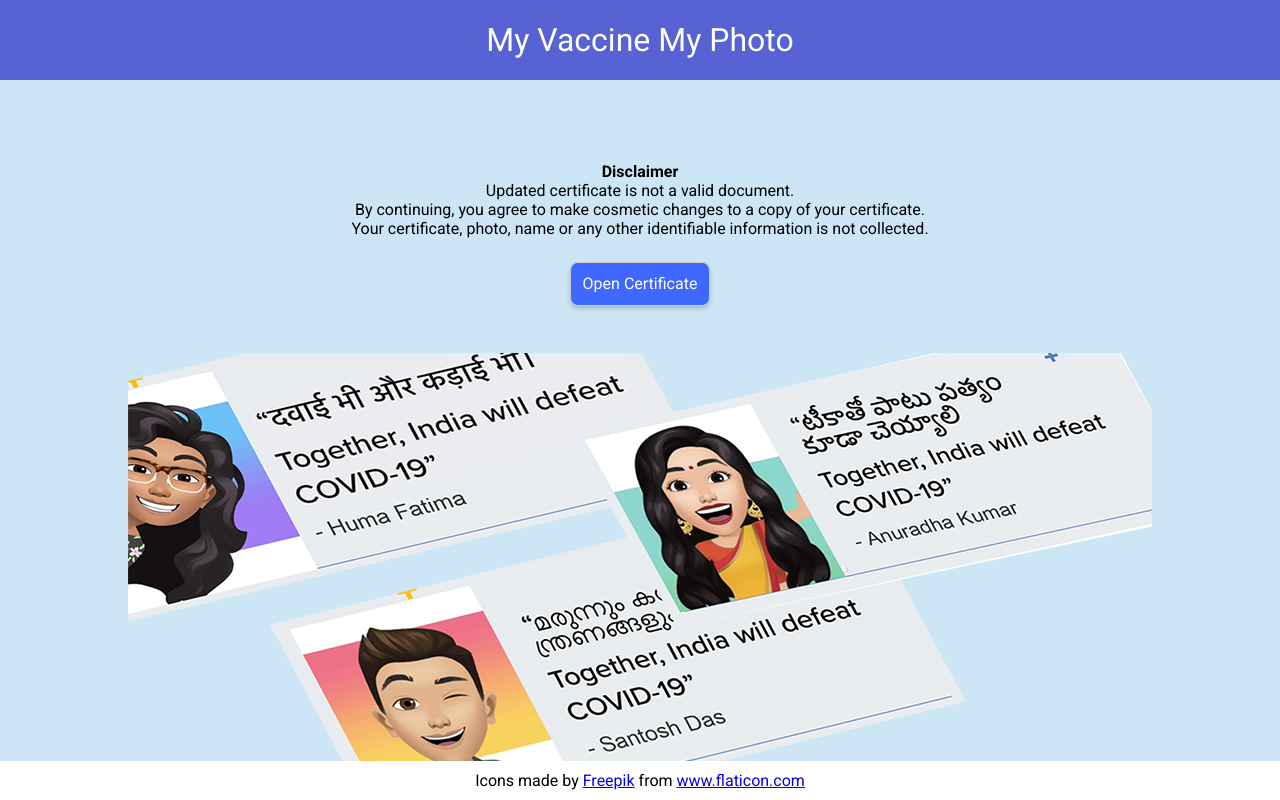
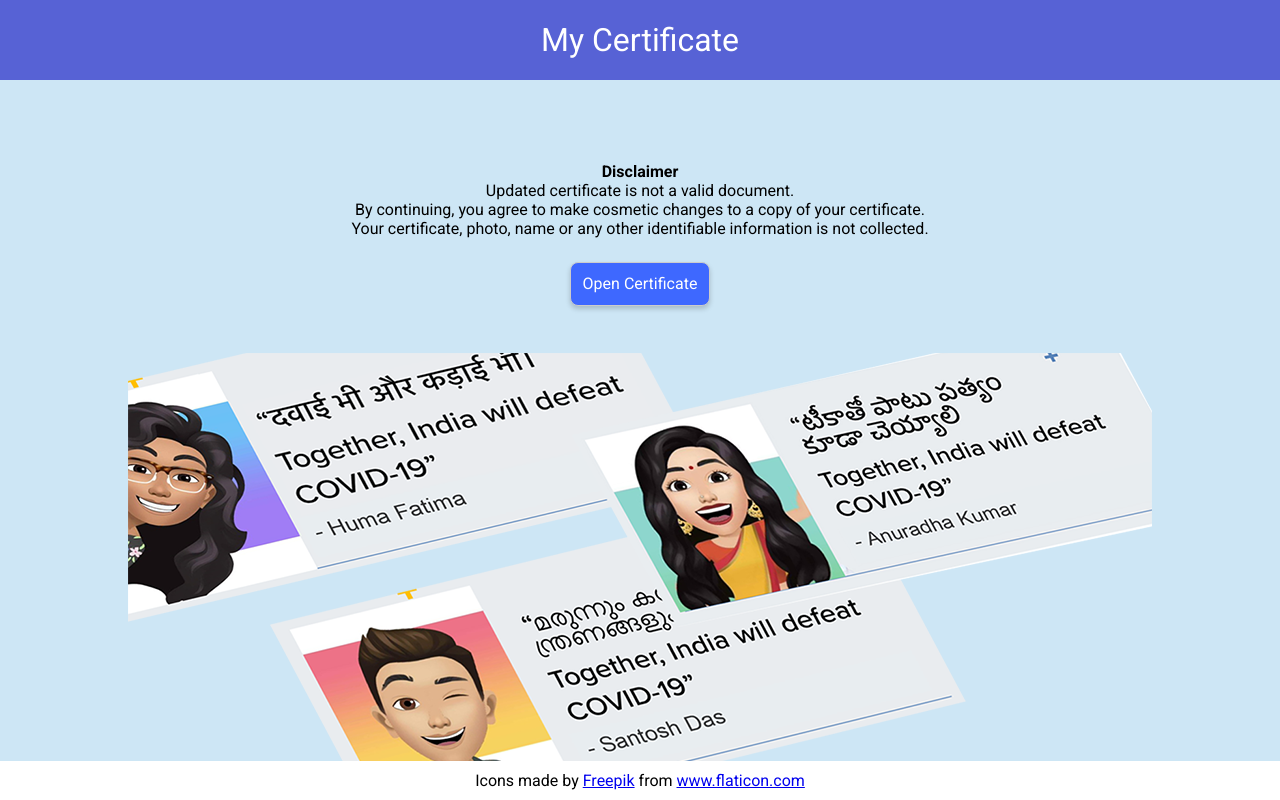
Before and after one commit to meanfry/my-certificate, a React (Create React App) app: page / in a window 1280 px wide. Built offline with nearby package versions, Linux system fonts and the light colour scheme.

Commit message:
heading change

```diff
--- a/src/App.js
+++ b/src/App.js
@@ -5,7 +5,7 @@ function App() {
   return (
     <div className="App" >
       <header>
-        <h1 onClick={_ => window.location.reload()}>My Vaccine My Photo</h1>
+        <h1 onClick={_ => window.location.reload()}>My Certificate</h1>
       </header>
       <section className="main-content">
         <div className="spacer"></div>
```
